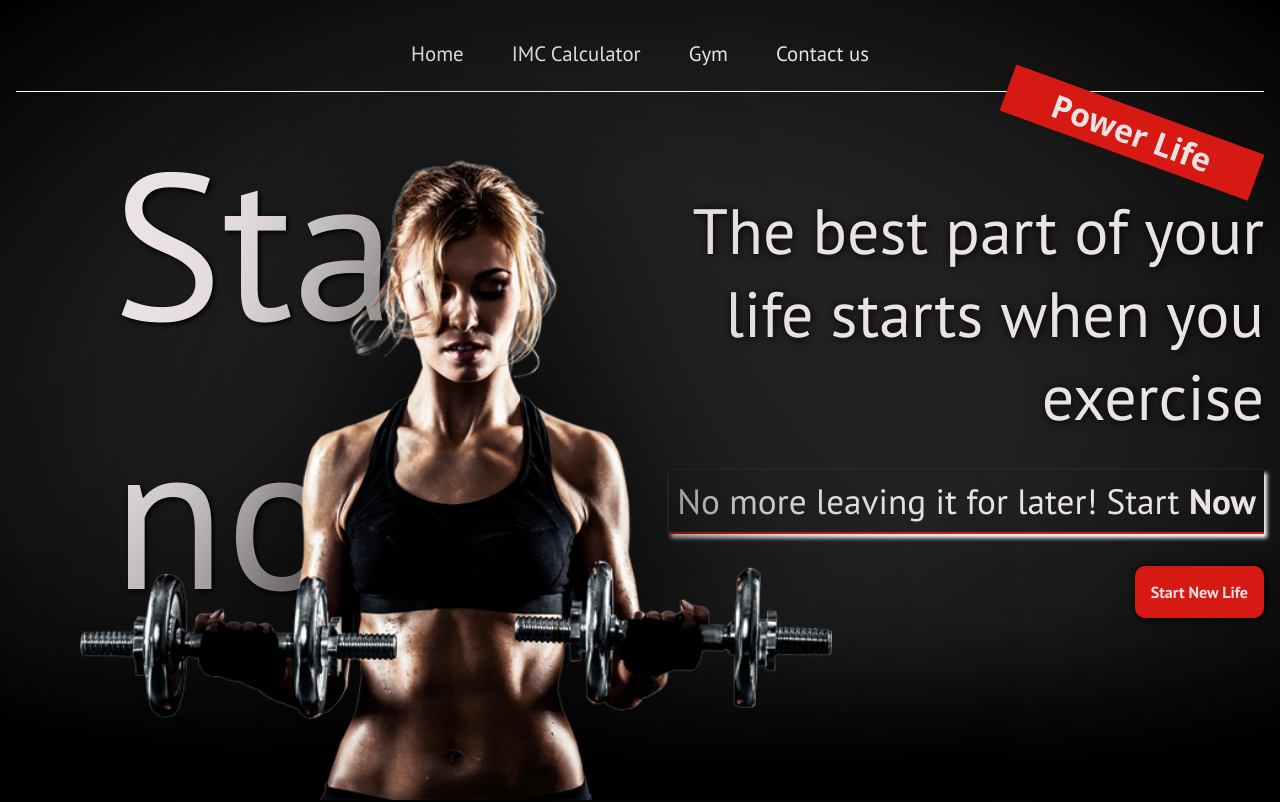
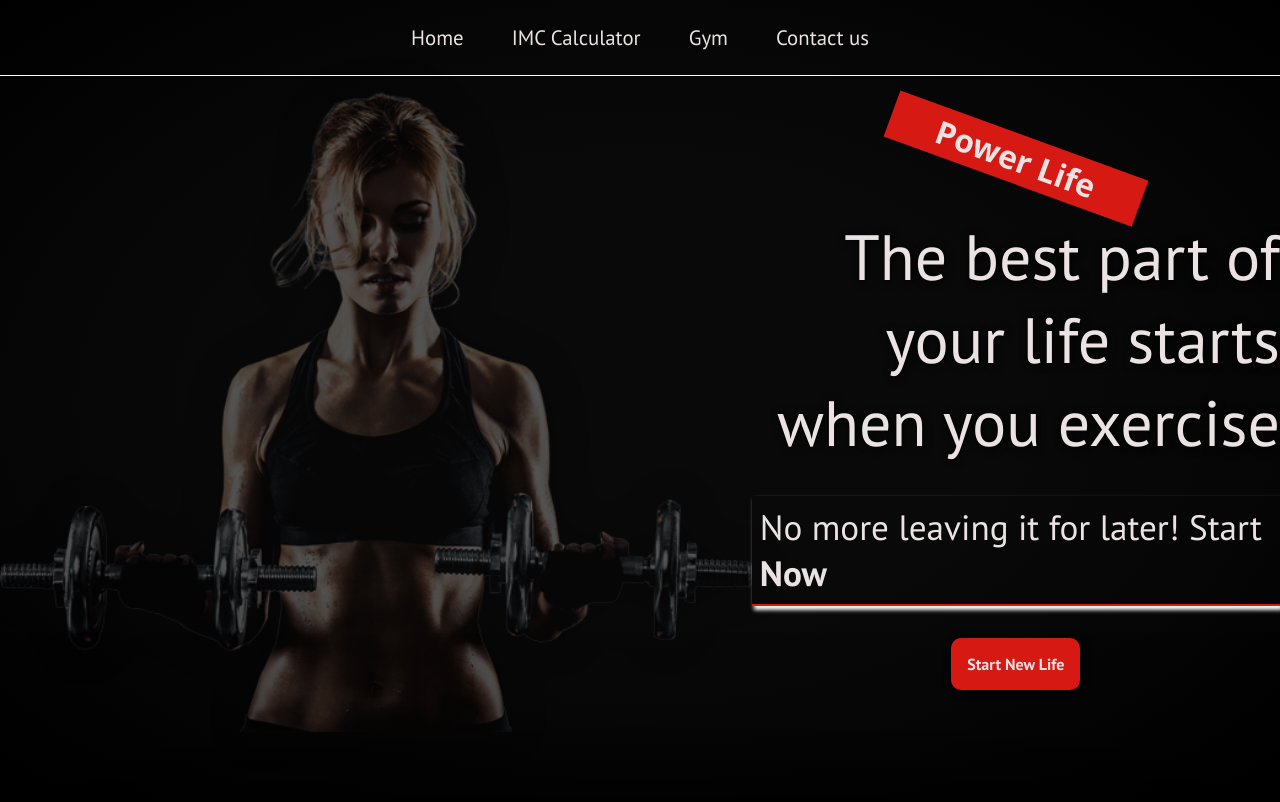
Before and after one commit to Ismaster7/Fitness-club, a plain HTML site: page index.html in a window 1280 px wide. Shown: the top 802 px of the page. Drawn offline with Linux system fonts and the light colour scheme; a web font is replaced by a local one.

Commit message:
Ajuste em dimensionamento de imagens de fundo

```diff
--- a/assets/scripts/main.js
+++ b/assets/scripts/main.js
@@ -6,17 +6,33 @@ const bloco = document.querySelector("#imc-page");
 
 function main() {
 
-    botao.addEventListener(('click'), botaoClicado)
-
+    botao.addEventListener(('click'), botaoClicado);
+    campoAltura.addEventListener(('change'),()=>{
+        if(campoAltura.value > 2.20 || campoAltura.value < 1.00){
+            alert("Altura inválida. Favor digitar no formato '0,00'")
+            campoAltura.value = "";
+        }
+    })
+    campoPeso.addEventListener(('change'),()=>{
+        if(campoPeso.value > 550 || campoPeso.value < 1){
+            alert("Peso inválido.")
+            campoPeso.value = "";
+        }
+    })
 }
 
 function botaoClicado() {
-    const resultado = calcularImc(campoAltura.value, campoPeso.value);
-    exibirTela(resultado);
-}
+    if(isNaN(campoAltura.value) && isNan(campoPeso.value)){
+        alert('Valor inválido inserido')
+    }else{
+
+        const resultado = calcularImc(campoAltura.value, campoPeso.value);
+        exibirTela(resultado);
+    }
+    }
 
 function calcularImc(altura, peso) {
-    const numeroImc = Math.round((peso/(altura*altura)*10000))
+    const numeroImc = Math.round((peso/(altura*altura)))
     console.log(numeroImc)
     return consultarImc(numeroImc);
 }
--- a/assets/styles/main.css
+++ b/assets/styles/main.css
@@ -8,7 +8,10 @@
     text-decoration: none;
     color: #ebe3e3;
 }
-
+body{
+    background: radial-gradient(rgb(20,20,20), 0%, rgba(10, 10, 10, .9), 75%, rgba(0, 0,0,1)100%)fixed;
+    background-repeat: no-repeat;
+}
 :root{
     --primary-color: radial-gradient(rgb(20,20,20), 0%, rgba(10, 10, 10, .9), 75%, rgba(0, 0,0,1)100%);
     --secondy-color: #ebe3e3;
@@ -18,8 +21,8 @@
 .container{
 width: 100vw;
 height: 100vh;
-background: radial-gradient(rgb(20,20,20), 0%, rgba(10, 10, 10, .9), 75%, rgba(0, 0,0,1)100%);
 box-shadow: 2px 2px 100px 100px rgb(0,0,0);
+
 }
 fieldset{
     border: none;
@@ -59,7 +62,7 @@ form input[type="submit"]:hover{
     max-width: 90rem;
     margin: 0 auto;
     color: var(--secondy-color);
-    padding: 1rem;
+
 }
 
 #lista{
@@ -76,10 +79,10 @@ form input[type="submit"]:hover{
 }
 
 .letsdo{
-    position: absolute;
-    font-size: 13rem;
+     position: absolute;
+    font-size: 9rem;
     z-index: 1;
-    left: 7rem;
+    left: 10rem;
     text-shadow: 2px 2px 5px black;
 }
 .lista-item:hover{
@@ -92,11 +95,18 @@ form input[type="submit"]:hover{
     display: flex;
     flex-direction: column;
     justify-content: center;
-    align-items: flex-end;
+     align-items: center;
     gap: 2rem;
-
+    margin: 0 auto;
 }
 
+.divisor1{
+    display: flex;
+    flex-direction: row;
+    justify-content: space-around;
+    align-content:center;
+    align-items:center;
+}
 .title{
     padding: .2rem 3rem;
     background-color: var(--red) ;
@@ -119,13 +129,10 @@ form input[type="submit"]:hover{
 }
 
 #mulher-forte{
-    position: absolute;
-    height: 35vw;
-    left: 5rem;
+    /* margin: 0 auto;  */
     z-index: 2;
-    bottom: 0px;
-    height: 80vh;
-    filter: drop-shadow(1px 1px 100px black);
+    /* height: 100vh; */
+    filter: drop-shadow(1px 1px 20px black);
 
 
 }
@@ -170,7 +177,7 @@ form input[type="submit"]:hover{
     text-align: center;
     font-size: 3rem;
     text-transform: uppercase;
-
+    position: relative;
     -webkit-text-stroke: 1px #fff;
     color: transparent;
 
@@ -235,3 +242,21 @@ thead td{
     text-align: center;
     font-size: 1.5rem;
 }
+
+
+@media screen and (max-width:1370px) {
+    #mulher-forte{
+        z-index: -1;
+        margin: 0 auto;
+        height: 80vh;
+        left: 2rem;
+        bottom: 1rem;
+        opacity: .3;
+    }
+    .letsdo{
+        opacity: 0;
+    }
+    body{
+        background-color: black;
+    }
+}
--- a/index.html
+++ b/index.html
@@ -32,9 +32,13 @@
                     </ul>
                 </nav>
             </header>
+        </div>
 
+        <div class="centralizador">
+            <p class="letsdo">Start </br> now</p>
+            <div class="start-page divisor1">
                     <img src="./assets/img/pngwing.com.png" alt="mulher treinando" id="mulher-forte">
-            <p class="letsdo">Start </br> now</p>
+
                 <div class="divisor">
                     <h1 class="title">Power Life</h1>
                     <p class="best-part">The best part of your life starts when you exercise</p>
```
Lines whose indentation alone changed are shown as unchanged.
